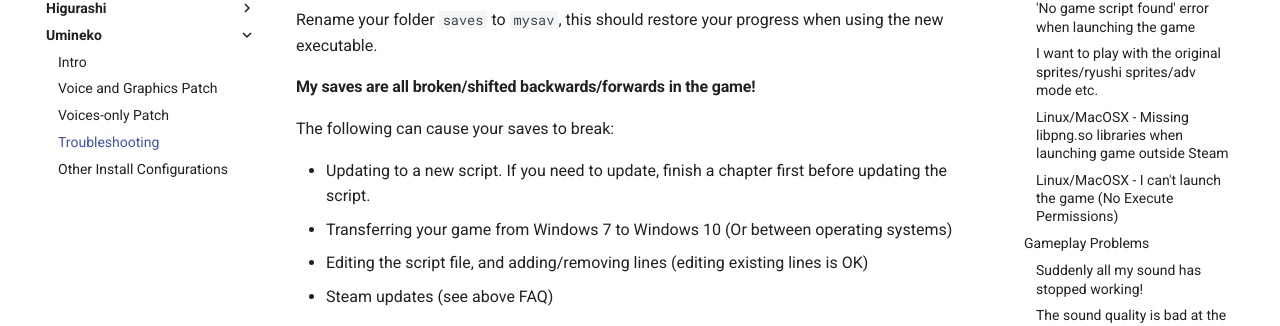
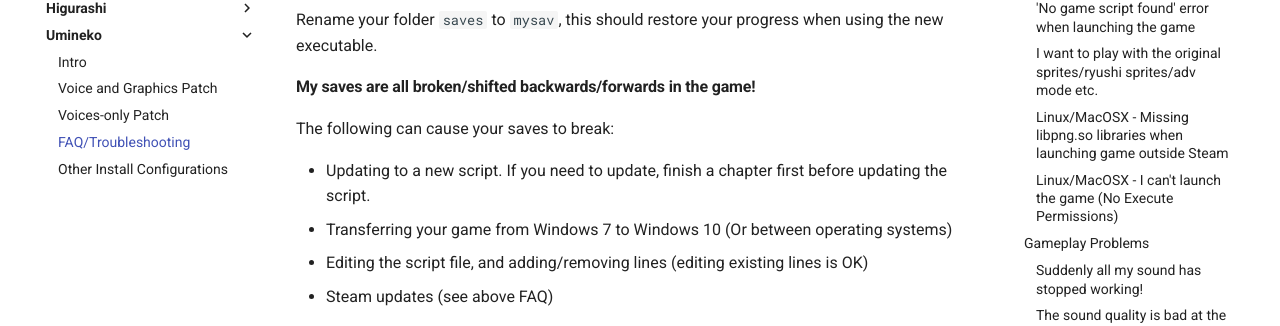
Before and after one commit to 07th-mod/wiki, an MkDocs documentation site: the page built from docs/Umineko/Umineko-Part-0-TroubleShooting-and-FAQ.md, in a window 1280 px wide. Shown: the part 265-591 px from the top of the page. Built offline with MkDocs 1.6.1 and Material for MkDocs 9.7.7, drawn with Linux system fonts in a browser that asks for light colours.

Commit message:
Rename FAQ to FAQ/Troubleshooting on the main menu

```diff
--- a/mkdocs.yml
+++ b/mkdocs.yml
@@ -21,6 +21,6 @@
         - Intro: Umineko/Umineko-Getting-started.md
         - Voice and Graphics Patch: Umineko/Umineko-Part-1---Voice-and-Graphics-Patch.md
         - Voices-only Patch: Umineko/Umineko-Part-1.1---Voices-only-Patch.md
-        - Troubleshooting: Umineko/Umineko-Part-0-TroubleShooting-and-FAQ.md
+        - FAQ/Troubleshooting: Umineko/Umineko-Part-0-TroubleShooting-and-FAQ.md
         - Other Install Configurations: Umineko/Umineko-Part-2-Other-Install-Configurations.md
 theme: material
```
